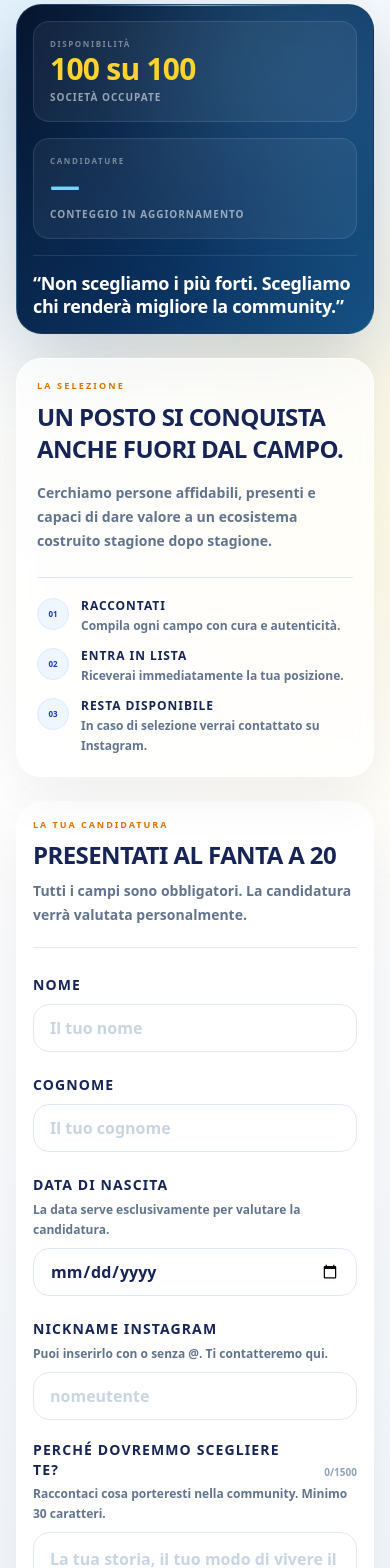
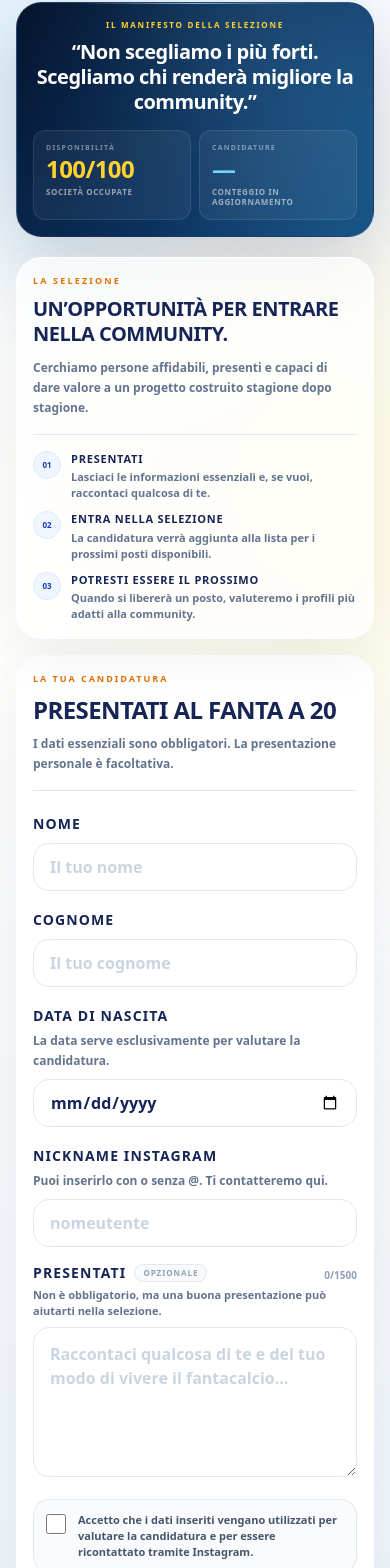
Before and after one commit to FedericoRavenna4/il-fanta-a-20, a Next.js app: page /lista-attesa in a window 390 px wide. Shown: the part 263-1831 px from the top of the page. Built offline with nearby package versions, Linux system fonts and the light colour scheme; no server answers.

Commit message:
lista nuova

```diff
--- a/src/app/lista-attesa/WaitlistForm.tsx
+++ b/src/app/lista-attesa/WaitlistForm.tsx
@@ -17,7 +17,7 @@ export default function WaitlistForm() {
   const errors = state?.fieldErrors;
 
   return (
-    <form action={formAction} className="relative space-y-5">
+    <form action={formAction} className="relative space-y-4 sm:space-y-5">
       <div className="pointer-events-none absolute left-[-10000px] top-auto h-px w-px overflow-hidden" aria-hidden="true">
         <label htmlFor="waitlist-website">Sito web</label>
         <input
@@ -29,7 +29,7 @@ export default function WaitlistForm() {
         />
       </div>
 
-      <div className="grid gap-5 sm:grid-cols-2">
+      <div className="grid gap-4 sm:grid-cols-2 sm:gap-5">
         <FormField
           id="nome"
           name="nome"
@@ -52,7 +52,7 @@ export default function WaitlistForm() {
         />
       </div>
 
-      <div className="grid gap-5 sm:grid-cols-2">
+      <div className="grid gap-4 sm:grid-cols-2 sm:gap-5">
         <FormField
           id="data_nascita"
           name="data_nascita"
@@ -78,34 +78,35 @@ export default function WaitlistForm() {
 
       <div>
         <div className="flex items-end justify-between gap-4">
-          <label htmlFor="motivazione" className="text-sm font-black uppercase tracking-[.08em] text-blue-950">
-            Perché dovremmo scegliere te?
-          </label>
+          <div className="flex min-w-0 items-center gap-2">
+            <label htmlFor="motivazione" className="text-sm font-black uppercase tracking-[.08em] text-blue-950">
+              Presentati
+            </label>
+            <span className="rounded-full border border-slate-200 bg-slate-50 px-2 py-0.5 text-[8px] font-black uppercase tracking-[.12em] text-slate-400">Opzionale</span>
+          </div>
           <span className="shrink-0 text-[10px] font-bold tabular-nums text-slate-400">
             {motivationLength}/{MOTIVATION_MAX_LENGTH}
           </span>
         </div>
-        <p id="motivazione-help" className="mt-1 text-xs font-semibold leading-5 text-slate-500">
-          Raccontaci cosa porteresti nella community. Minimo 30 caratteri.
+        <p id="motivazione-help" className="mt-1 text-[11px] font-semibold leading-4 text-slate-500 sm:text-xs sm:leading-5">
+          Non è obbligatorio, ma una buona presentazione può aiutarti nella selezione.
         </p>
         <textarea
           id="motivazione"
           name="motivazione"
-          required
-          minLength={30}
           maxLength={MOTIVATION_MAX_LENGTH}
-          rows={7}
+          rows={5}
           onChange={(event) => setMotivationLength(event.currentTarget.value.length)}
           aria-invalid={Boolean(errors?.motivazione)}
           aria-describedby={errors?.motivazione ? "motivazione-help motivazione-error" : "motivazione-help"}
-          placeholder="La tua storia, il tuo modo di vivere il fantacalcio e ciò che ti rende la persona giusta..."
-          className={inputClass(Boolean(errors?.motivazione), "min-h-44 resize-y py-3.5")}
+          placeholder="Raccontaci qualcosa di te e del tuo modo di vivere il fantacalcio..."
+          className={inputClass(Boolean(errors?.motivazione), "min-h-32 resize-y py-3.5 sm:min-h-44")}
         />
         <FieldError id="motivazione-error" message={errors?.motivazione} />
       </div>
 
       <div>
-        <label className={`flex cursor-pointer items-start gap-3 rounded-2xl border p-4 transition ${errors?.privacy_accettata ? "border-rose-300 bg-rose-50" : "border-slate-200 bg-slate-50/80 hover:border-blue-200"}`}>
+        <label className={`flex cursor-pointer items-start gap-3 rounded-2xl border p-3 transition sm:p-4 ${errors?.privacy_accettata ? "border-rose-300 bg-rose-50" : "border-slate-200 bg-slate-50/80 hover:border-blue-200"}`}>
           <input
             type="checkbox"
             name="privacy_accettata"
@@ -115,7 +116,7 @@ export default function WaitlistForm() {
             aria-describedby={errors?.privacy_accettata ? "privacy-error" : undefined}
             className="mt-0.5 h-5 w-5 shrink-0 cursor-pointer accent-blue-800"
           />
-          <span className="text-xs font-semibold leading-5 text-slate-600 sm:text-sm">
+          <span className="text-[11px] font-semibold leading-4 text-slate-600 sm:text-sm sm:leading-5">
             Accetto che i dati inseriti vengano utilizzati per valutare la candidatura e per essere ricontattato tramite Instagram.
           </span>
         </label>
--- a/src/app/lista-attesa/page.tsx
+++ b/src/app/lista-attesa/page.tsx
@@ -1,5 +1,4 @@
 import type { Metadata } from "next";
-import PageHeader from "@/app/components/PageHeader";
 import { getWaitlistCount } from "@/lib/waitlist/server";
 import WaitlistForm from "./WaitlistForm";
 
@@ -18,49 +17,54 @@ export default async function WaitlistPage() {
       <div className="pointer-events-none absolute -left-52 top-12 -z-10 h-96 w-96 rounded-full bg-sky-200/35 blur-[110px]" />
       <div className="pointer-events-none absolute -right-48 top-[28rem] -z-10 h-[30rem] w-[30rem] rounded-full bg-amber-100/45 blur-[120px]" />
 
-      <div className="mx-auto w-full max-w-7xl px-4 pb-14 pt-7 sm:px-6 sm:pb-20 sm:pt-12 lg:pb-24 lg:pt-16">
-        <PageHeader
-          eyebrow="Il prossimo posto può essere tuo"
-          title="Lista d’attesa"
-          description="Le società sono tutte occupate, ma il Fanta a 20 continua a evolversi. Raccontaci chi sei e perché vorresti diventare parte della competizione."
-        />
+      <div className="mx-auto w-full max-w-7xl px-4 pb-10 pt-5 sm:px-6 sm:pb-20 sm:pt-12 lg:pb-24 lg:pt-16">
+        <header className="mb-5 border-b border-blue-950/10 pb-4 sm:mb-10 sm:pb-8">
+          <p className="text-[9px] font-black uppercase tracking-[.24em] text-amber-600 sm:text-[10px]">Il prossimo capitolo</p>
+          <h1 className="mt-2 text-3xl font-black uppercase leading-none tracking-[-.035em] text-blue-950 sm:text-5xl lg:text-7xl">Lista d’attesa</h1>
+          <p className="mt-3 max-w-5xl text-sm font-semibold leading-5 text-slate-500 sm:mt-4 sm:text-lg sm:leading-7">
+            Cento società, un ecosistema completo e nuovi posti che si aprono nel tempo. Presenta la tua candidatura per entrare nella selezione del Fanta a 20.
+          </p>
+        </header>
 
-        <section className="relative -mt-1 overflow-hidden rounded-[1.6rem] border border-white/10 bg-[linear-gradient(130deg,#06152e_0%,#0a2f5c_58%,#155284_100%)] p-4 text-white shadow-[0_28px_80px_rgba(7,31,69,.2)] sm:-mt-4 sm:rounded-[2rem] sm:p-8 lg:p-10">
+        <section className="relative overflow-hidden rounded-[1.6rem] border border-white/10 bg-[linear-gradient(130deg,#06152e_0%,#0a2f5c_58%,#155284_100%)] p-4 text-white shadow-[0_28px_80px_rgba(7,31,69,.2)] sm:rounded-[2rem] sm:p-8 lg:p-10">
           <div className="pointer-events-none absolute -right-16 -top-24 h-72 w-72 rounded-full bg-sky-300/20 blur-[75px]" />
           <div className="pointer-events-none absolute inset-x-16 top-0 h-px bg-gradient-to-r from-transparent via-sky-200/70 to-transparent" />
-          <div className="relative grid gap-4 sm:grid-cols-2 sm:gap-6 lg:grid-cols-[220px_240px_minmax(0,1fr)] lg:items-center">
-            <StatusMetric eyebrow="Disponibilità" value="100 su 100" label="società occupate" tone="text-amber-300" />
-            <StatusMetric
-              eyebrow="Candidature"
-              value={waitlistCount === null ? "—" : waitlistCount.toLocaleString("it-IT")}
-              label={waitlistCount === null ? "conteggio in aggiornamento" : waitingLabel(waitlistCount)}
-              tone="text-sky-300"
-            />
-            <blockquote className="border-t border-white/10 pt-4 text-lg font-black leading-tight tracking-[-.02em] sm:col-span-2 sm:text-2xl lg:col-span-1 lg:border-l lg:border-t-0 lg:pl-8 lg:pt-0">
+          <div className="relative">
+            <p className="text-center text-[8px] font-black uppercase tracking-[.22em] text-amber-300 sm:text-[10px]">Il manifesto della selezione</p>
+            <blockquote className="mx-auto mt-2 max-w-4xl text-center text-xl font-black leading-tight tracking-[-.025em] sm:mt-3 sm:text-3xl lg:text-4xl">
               “Non scegliamo i più forti. Scegliamo chi renderà migliore la community.”
             </blockquote>
+            <div className="mx-auto mt-4 grid max-w-xl grid-cols-2 gap-2 sm:mt-7 sm:gap-4">
+              <StatusMetric eyebrow="Disponibilità" value="100/100" label="società occupate" tone="text-amber-300" />
+              <StatusMetric
+                eyebrow="Candidature"
+                value={waitlistCount === null ? "—" : waitlistCount.toLocaleString("it-IT")}
+                label={waitlistCount === null ? "conteggio in aggiornamento" : waitingLabel(waitlistCount)}
+                tone="text-sky-300"
+              />
+            </div>
           </div>
         </section>
 
-        <section className="mt-6 grid gap-6 sm:mt-10 lg:grid-cols-[.72fr_1.28fr] lg:items-start lg:gap-8">
-          <aside className="rounded-[1.6rem] border border-white/80 bg-white/72 p-5 shadow-[0_18px_55px_rgba(15,23,42,.06)] backdrop-blur sm:p-7 lg:sticky lg:top-8">
+        <section className="mt-5 grid gap-4 sm:mt-8 sm:gap-6 lg:grid-cols-[.72fr_1.28fr] lg:items-start lg:gap-8">
+          <aside className="rounded-[1.6rem] border border-white/80 bg-white/72 p-4 shadow-[0_18px_55px_rgba(15,23,42,.06)] backdrop-blur sm:p-6 lg:sticky lg:top-8">
             <p className="text-[9px] font-black uppercase tracking-[.24em] text-amber-600">La selezione</p>
-            <h2 className="mt-2 text-2xl font-black uppercase tracking-tight text-blue-950 sm:text-3xl">Un posto si conquista anche fuori dal campo.</h2>
-            <p className="mt-4 text-sm font-semibold leading-6 text-slate-500">
-              Cerchiamo persone affidabili, presenti e capaci di dare valore a un ecosistema costruito stagione dopo stagione.
+            <h2 className="mt-2 text-xl font-black uppercase leading-tight tracking-tight text-blue-950 sm:text-3xl">Un’opportunità per entrare nella community.</h2>
+            <p className="mt-3 text-xs font-semibold leading-5 text-slate-500 sm:mt-4 sm:text-sm sm:leading-6">
+              Cerchiamo persone affidabili, presenti e capaci di dare valore a un progetto costruito stagione dopo stagione.
             </p>
-            <div className="mt-6 space-y-3 border-t border-slate-200 pt-5">
-              <ProcessStep number="01" title="Raccontati" text="Compila ogni campo con cura e autenticità." />
-              <ProcessStep number="02" title="Entra in lista" text="Riceverai immediatamente la tua posizione." />
-              <ProcessStep number="03" title="Resta disponibile" text="In caso di selezione verrai contattato su Instagram." />
+            <div className="mt-4 space-y-2.5 border-t border-slate-200 pt-4 sm:mt-6 sm:space-y-3 sm:pt-5">
+              <ProcessStep number="01" title="Presentati" text="Lasciaci le informazioni essenziali e, se vuoi, raccontaci qualcosa di te." />
+              <ProcessStep number="02" title="Entra nella selezione" text="La candidatura verrà aggiunta alla lista per i prossimi posti disponibili." />
+              <ProcessStep number="03" title="Potresti essere il prossimo" text="Quando si libererà un posto, valuteremo i profili più adatti alla community." />
             </div>
           </aside>
 
-          <div className="min-w-0 rounded-[1.6rem] border border-white/90 bg-white p-4 shadow-[0_24px_70px_rgba(15,23,42,.08)] sm:rounded-[2rem] sm:p-8 lg:p-10">
-            <div className="mb-6 border-b border-slate-200 pb-5 sm:mb-8 sm:pb-7">
+          <div className="min-w-0 rounded-[1.6rem] border border-white/90 bg-white p-4 shadow-[0_24px_70px_rgba(15,23,42,.08)] sm:rounded-[2rem] sm:p-7 lg:p-8">
+            <div className="mb-5 border-b border-slate-200 pb-4 sm:mb-7 sm:pb-6">
               <p className="text-[9px] font-black uppercase tracking-[.22em] text-amber-600">La tua candidatura</p>
               <h2 className="mt-2 text-2xl font-black uppercase tracking-tight text-blue-950 sm:text-4xl">Presentati al Fanta a 20</h2>
-              <p className="mt-2 text-sm font-semibold leading-6 text-slate-500">Tutti i campi sono obbligatori. La candidatura verrà valutata personalmente.</p>
+              <p className="mt-2 text-xs font-semibold leading-5 text-slate-500 sm:text-sm sm:leading-6">I dati essenziali sono obbligatori. La presentazione personale è facoltativa.</p>
             </div>
             <WaitlistForm />
           </div>
@@ -84,21 +88,21 @@ function waitingLabel(count: number) {
 
 function StatusMetric({ eyebrow, value, label, tone }: { eyebrow: string; value: string; label: string; tone: string }) {
   return (
-    <div className="rounded-2xl border border-white/10 bg-white/[.055] px-4 py-4 sm:px-5">
-      <p className="text-[8px] font-black uppercase tracking-[.2em] text-white/42">{eyebrow}</p>
-      <strong className={`mt-1 block text-3xl font-black leading-none tracking-tight tabular-nums sm:text-4xl ${tone}`}>{value}</strong>
-      <p className="mt-1.5 text-[10px] font-black uppercase tracking-[.1em] text-white/55">{label}</p>
+    <div className="rounded-xl border border-white/10 bg-white/[.055] px-3 py-3 sm:rounded-2xl sm:px-5 sm:py-4">
+      <p className="text-[7px] font-black uppercase tracking-[.18em] text-white/45 sm:text-[8px] sm:tracking-[.2em]">{eyebrow}</p>
+      <strong className={`mt-1 block text-2xl font-black leading-none tracking-tight tabular-nums sm:text-4xl ${tone}`}>{value}</strong>
+      <p className="mt-1.5 text-[8px] font-black uppercase leading-tight tracking-[.08em] text-white/55 sm:text-[10px] sm:tracking-[.1em]">{label}</p>
     </div>
   );
 }
 
 function ProcessStep({ number, title, text }: { number: string; title: string; text: string }) {
   return (
-    <div className="grid grid-cols-[32px_minmax(0,1fr)] gap-3">
-      <span className="flex h-8 w-8 items-center justify-center rounded-full border border-blue-100 bg-blue-50 text-[8px] font-black text-blue-800">{number}</span>
+    <div className="grid grid-cols-[28px_minmax(0,1fr)] gap-2.5 sm:grid-cols-[32px_minmax(0,1fr)] sm:gap-3">
+      <span className="flex h-7 w-7 items-center justify-center rounded-full border border-blue-100 bg-blue-50 text-[8px] font-black text-blue-800 sm:h-8 sm:w-8">{number}</span>
       <div className="min-w-0">
-        <h3 className="text-xs font-black uppercase tracking-[.08em] text-blue-950">{title}</h3>
-        <p className="mt-0.5 text-xs font-semibold leading-5 text-slate-500">{text}</p>
+        <h3 className="text-[11px] font-black uppercase tracking-[.07em] text-blue-950 sm:text-xs sm:tracking-[.08em]">{title}</h3>
+        <p className="mt-0.5 text-[11px] font-semibold leading-4 text-slate-500 sm:text-xs sm:leading-5">{text}</p>
       </div>
     </div>
   );
--- a/src/app/page.tsx
+++ b/src/app/page.tsx
@@ -299,27 +299,27 @@ export default async function Home() {
         </Link>
       </section>
 
-      <section className="mx-auto max-w-7xl px-4 pb-14 sm:px-6 sm:pb-20 lg:pb-24">
-        <div className="relative overflow-hidden rounded-[1.6rem] border border-blue-900/10 bg-[linear-gradient(125deg,#ffffff_0%,#f3f8fd_58%,#e9f3fb_100%)] px-5 py-6 shadow-[0_20px_60px_rgba(15,23,42,.08)] sm:rounded-[2rem] sm:px-9 sm:py-9 lg:px-11">
+      <section className="mx-auto max-w-7xl px-4 pb-10 sm:px-6 sm:pb-20 lg:pb-24">
+        <div className="relative overflow-hidden rounded-[1.6rem] border border-blue-900/10 bg-[linear-gradient(125deg,#ffffff_0%,#f3f8fd_58%,#e9f3fb_100%)] px-4 py-5 shadow-[0_20px_60px_rgba(15,23,42,.08)] sm:rounded-[2rem] sm:px-9 sm:py-9 lg:px-11">
           <div className="pointer-events-none absolute -right-16 -top-24 h-64 w-64 rounded-full bg-sky-300/30 blur-[75px]" />
           <div className="pointer-events-none absolute bottom-0 left-10 h-px w-2/3 bg-gradient-to-r from-transparent via-amber-300/55 to-transparent" />
-          <div className="relative grid gap-5 lg:grid-cols-[minmax(0,1fr)_auto] lg:items-end lg:gap-10">
+          <div className="relative grid gap-4 lg:grid-cols-[minmax(0,1fr)_auto] lg:items-end lg:gap-10">
             <div className="max-w-4xl">
               <p className="text-[9px] font-black uppercase tracking-[.24em] text-amber-600 sm:text-[10px]">Il prossimo capitolo</p>
-              <h2 className="mt-2 text-2xl font-black uppercase leading-tight tracking-[-.025em] text-blue-950 sm:text-4xl lg:text-5xl">Le porte sono chiuse. Le candidature no.</h2>
-              <p className="mt-3 max-w-3xl text-sm font-semibold leading-6 text-slate-500 sm:text-base sm:leading-7">
+              <h2 className="mt-2 text-[1.65rem] font-black leading-[1.04] tracking-[-.03em] text-blue-950 sm:text-4xl lg:text-5xl">Le grandi storie iniziano tutte allo stesso modo: con un’opportunità.</h2>
+              <p className="mt-3 max-w-3xl text-[13px] font-semibold leading-5 text-slate-500 sm:text-base sm:leading-7">
                 Le 100 società del Fanta a 20 sono già state assegnate. Ogni stagione, però, alcuni posti tornano disponibili. Entra nella lista d’attesa e potresti essere il prossimo.
               </p>
             </div>
-            <div className="flex flex-col items-start gap-3 lg:items-end">
-              <p className="text-sm font-black text-blue-950">
+            <div className="flex flex-col items-center gap-2 lg:items-end">
+              <Link href="/lista-attesa" className="inline-flex min-h-12 w-full items-center justify-center rounded-full bg-amber-300 px-6 text-center text-[10px] font-black uppercase tracking-[.15em] text-blue-950 shadow-[0_14px_34px_rgba(245,184,45,.26)] transition hover:-translate-y-0.5 hover:bg-amber-200 sm:w-auto">
+                Entra nella lista d’attesa
+              </Link>
+              <p className="text-[10px] font-bold uppercase tracking-[.08em] text-slate-400">
                 {waitlistCount === null
                   ? "Conteggio candidature in aggiornamento"
-                  : `${waitlistCount.toLocaleString("it-IT")} ${waitlistCount === 1 ? "candidato già in attesa" : "candidati già in attesa"}`}
+                  : `${waitlistCount.toLocaleString("it-IT")} ${waitlistCount === 1 ? "candidato in attesa" : "candidati in attesa"}`}
               </p>
-              <Link href="/lista-attesa" className="inline-flex min-h-12 items-center justify-center rounded-full bg-blue-950 px-6 text-center text-[10px] font-black uppercase tracking-[.15em] text-white shadow-[0_12px_30px_rgba(7,31,69,.18)] transition hover:-translate-y-0.5 hover:bg-blue-900">
-                Entra nella lista d’attesa
-              </Link>
             </div>
           </div>
         </div>
--- a/src/lib/waitlist/server.ts
+++ b/src/lib/waitlist/server.ts
@@ -9,7 +9,6 @@ import {
 } from "./types";
 
 const NAME_MAX_LENGTH = 80;
-const MOTIVATION_MIN_LENGTH = 30;
 const MOTIVATION_MAX_LENGTH = 1500;
 const INSTAGRAM_PATTERN = /^[a-z0-9._]{1,30}$/;
 
@@ -140,10 +139,7 @@ function validateWaitlistApplication(input: WaitlistApplicationInput):
     fieldErrors.instagram = "Il nickname Instagram può contenere solo lettere, numeri, punti e underscore.";
   }
 
-  if (!motivazione) fieldErrors.motivazione = "Spiega perché vuoi entrare nel Fanta a 20.";
-  else if (motivazione.length < MOTIVATION_MIN_LENGTH) {
-    fieldErrors.motivazione = `La motivazione deve contenere almeno ${MOTIVATION_MIN_LENGTH} caratteri.`;
-  } else if (motivazione.length > MOTIVATION_MAX_LENGTH) {
+  if (motivazione.length > MOTIVATION_MAX_LENGTH) {
     fieldErrors.motivazione = `La motivazione non può superare ${MOTIVATION_MAX_LENGTH} caratteri.`;
   }
 
```
